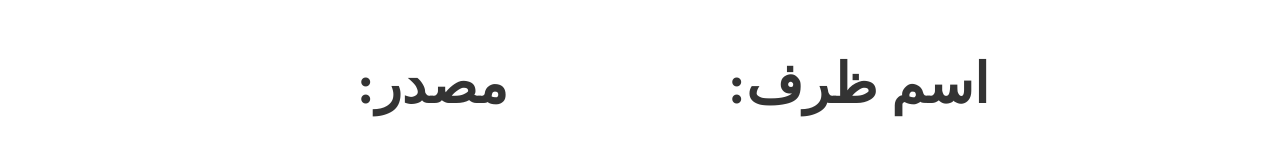
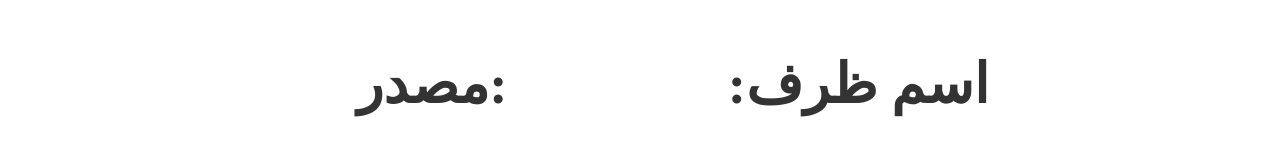
Before and after one commit to AnisurRahmanJU/Arabic-Verb-Conjugator, a plain HTML site: page index.html in a window 1280 px wide. Shown: the part 777-943 px from the top of the page. Drawn offline with Linux system fonts and the light colour scheme; a web font is replaced by a local one.

Commit message:
Update index.html

```diff
--- a/index.html
+++ b/index.html
@@ -224,7 +224,7 @@
     <div id="lowdiv">
       <p id="file" class="ism-file">  :اسم فاعل </p>
       <p id="maful" class="ism-file">  :اسم مَفعول </p>
-      <p id="masdar" class="ism-file"> :مصدر  </p>
+      <p id="masdar" class="ism-file"> مصدر:  </p>
 
     </div>
     <div>
```
